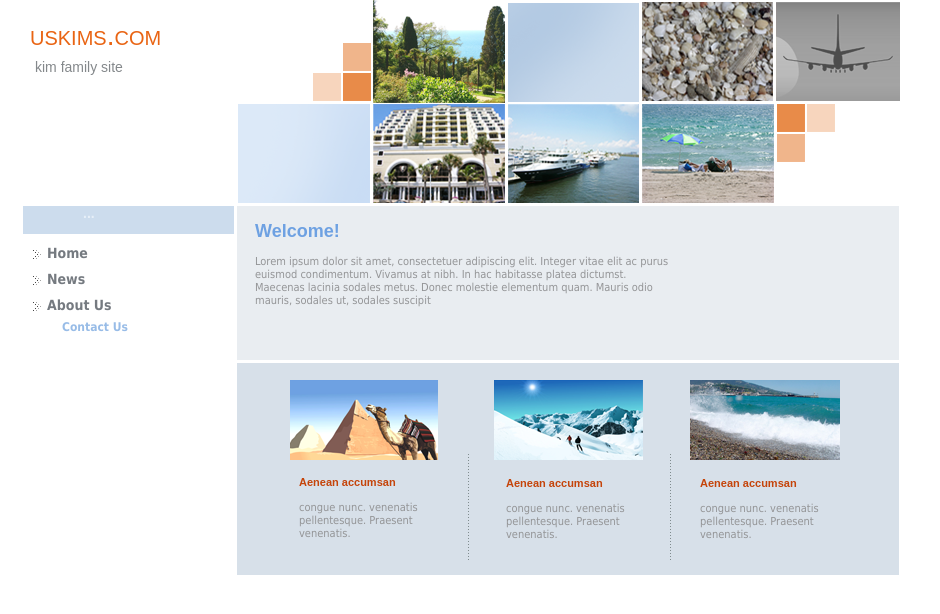
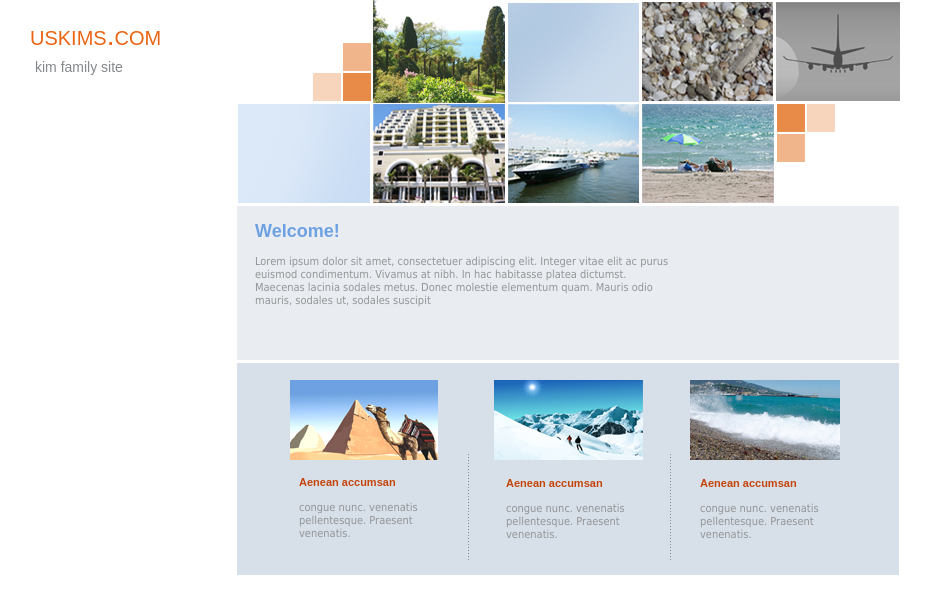
Before and after one commit to uskims/uskims.github.io, a plain HTML site: page index.html in a window 1280 px wide. Shown: the whole page, without its empty margins (0-940 px from the left). Drawn offline with Linux system fonts and the light colour scheme.

Commit message:
removed nav

```diff
--- a/index.html
+++ b/index.html
@@ -21,7 +21,6 @@ window.onload = parseStylesheets;
 <![endif]--><!-- CUSTOM HEADER DATA -->
 </head>
 <body>
-<div class="draggable editable" id="cont1" style="border-width: 0px; border-image: none; z-index: 3;" eswid="cont1" ismarknow="0" isflashingnow="0" cached_border="none|rgb(0, 0, 0)|0px|">		 	</div>
 <div class="draggable editable" id="cont2" style="border-width: 0px; border-image: none; z-index: 4;" cached_border="none|rgb(0, 0, 0)|0px|" isflashingnow="0" ismarknow="0">			</div>
 <div class="draggable editable" id="cont3" style="border-width: 0px; border-image: none; z-index: 5;" cached_border="none|rgb(0, 0, 0)|0px|" isflashingnow="0" ismarknow="0">			</div>
 <div class="draggable art" id="block1" style="border-width: 0px; border-image: none; z-index: 6;" cached_border="none|rgb(0, 0, 0)|0px|" isflashingnow="0" ismarknow="0">			</div>
@@ -39,16 +38,15 @@ window.onload = parseStylesheets;
 <div class="draggable art" id="im11" style="border-width: 0px; border-image: none; z-index: 19;" cached_border="none|rgb(0, 0, 0)|0px|" isflashingnow="0" ismarknow="0">			</div>
 <div class="draggable art" id="line1" style="z-index: 20;">			</div>
 <div class="draggable art" id="line2" style="z-index: 21;">			</div>
-<div class="ESWpageContent draggable editable" id="ESW_GEN_ID_0ESW_GEN_ID_1" style="border-width: 0px; border-image: none; left: 83px; top: 205px; height: 66px; position: absolute; z-index: 22;" eswid="ESW_GEN_ID_0ESW_GEN_ID_1" ismarknow="0" isflashingnow="0" cached_border="none|rgb(0, 0, 0)|0px|">			    <h3>...</h3>&nbsp;&nbsp;	</div>
 <div class="draggable editable" id="ESWpageTitle" style="border-width: 0px; border-color: rgb(233, 100, 19); border-image: none;" cached_border="none|rgb(233, 100, 19)|0px|" isflashingnow="0" ismarknow="0">uskims.com</div>
 <div class="draggable editable" id="ESWpageTagline" style="border-width: 0px; border-color: rgb(132, 136, 139); border-image: none;" cached_border="none|rgb(132, 136, 139)|0px|" isflashingnow="0" ismarknow="0">kim family site</div>
 <div class="ESWpageContent1 draggable editable" id="ESW_GEN_ID_0" style="border-width: 0px; border-image: none; left: 255px; top: 221px; height: 137px; position: absolute; z-index: 23;" eswid="ESW_GEN_ID_0" cached_border="none|rgb(0, 0, 0)|0px|" isflashingnow="0" ismarknow="0">				<h1>Welcome!</h1>				<p>&nbsp;</p>			    <p>Lorem ipsum dolor sit amet, consectetuer adipiscing elit. Integer vitae elit ac purus euismod condimentum. Vivamus at nibh. In hac habitasse platea dictumst. Maecenas lacinia sodales metus. Donec molestie elementum quam. Mauris odio mauris, sodales ut, sodales suscipit</p>			</div>
 <div class="ESWpageContent2 draggable editable" style="z-index: 24;">				<h2>Aenean accumsan</h2>				<p>&nbsp;</p>			    <p>congue nunc. venenatis pellentesque. Praesent venenatis. </p>			</div>
 <div class="ESWpageContent3 draggable editable" style="z-index: 25;">				<h2>Aenean accumsan</h2>				<p>&nbsp;</p>			    <p>congue nunc. venenatis pellentesque. Praesent venenatis. </p>			</div>
 <div class="ESWpageContent4 draggable editable" style="z-index: 26;">				<h2>Aenean accumsan</h2>				<p>&nbsp;</p>			    <p>congue nunc. venenatis pellentesque. Praesent venenatis. </p>			</div>
-<div id="ESWuserMenuPosition"><div style="position: static;" id="ESWuserMenu">
-<a style="position: relative; text-decoration: none; border: none;" class="ESWuserButtonActive" href="index.html"><div id="menuButton_449" class="ESWuserButton0" title="Home">Home</div></a><a style="position: relative; text-decoration: none; border: none;" class="" href="news.html"><div id="menuButton_695" class="ESWuserButton0" title="News">News</div></a><a style="position: relative; text-decoration: none; border: none;" class="" href="about.html"><div id="menuButton_482" class="ESWuserButton0" title="About Us">About Us</div></a><a style="position: relative; text-decoration: none; border: none" class="" href="mailto:temp@temp.com"><div id="menuButton_555" class="ESWuserButton1" title="Contact Us">Contact Us</div></a>
-</div></div>
+<div id="ESWuserMenuPosition">
+
+</div>
 
 
 
```
